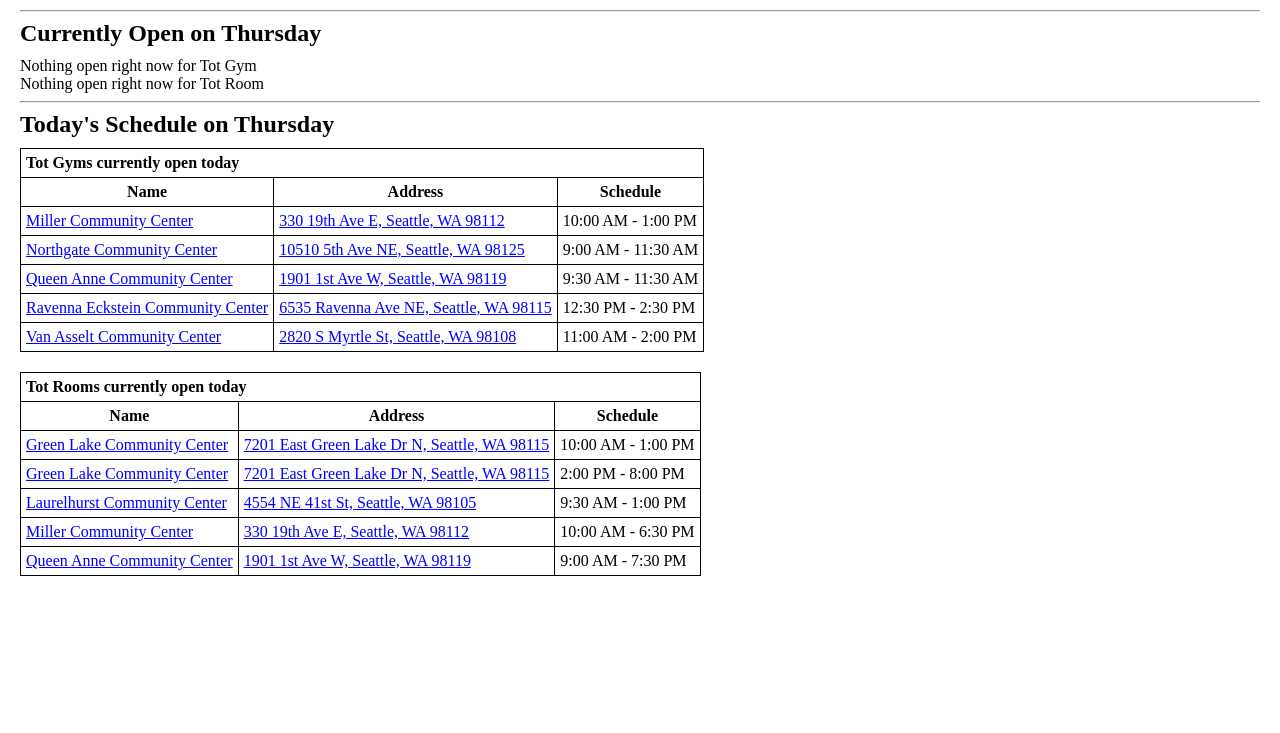
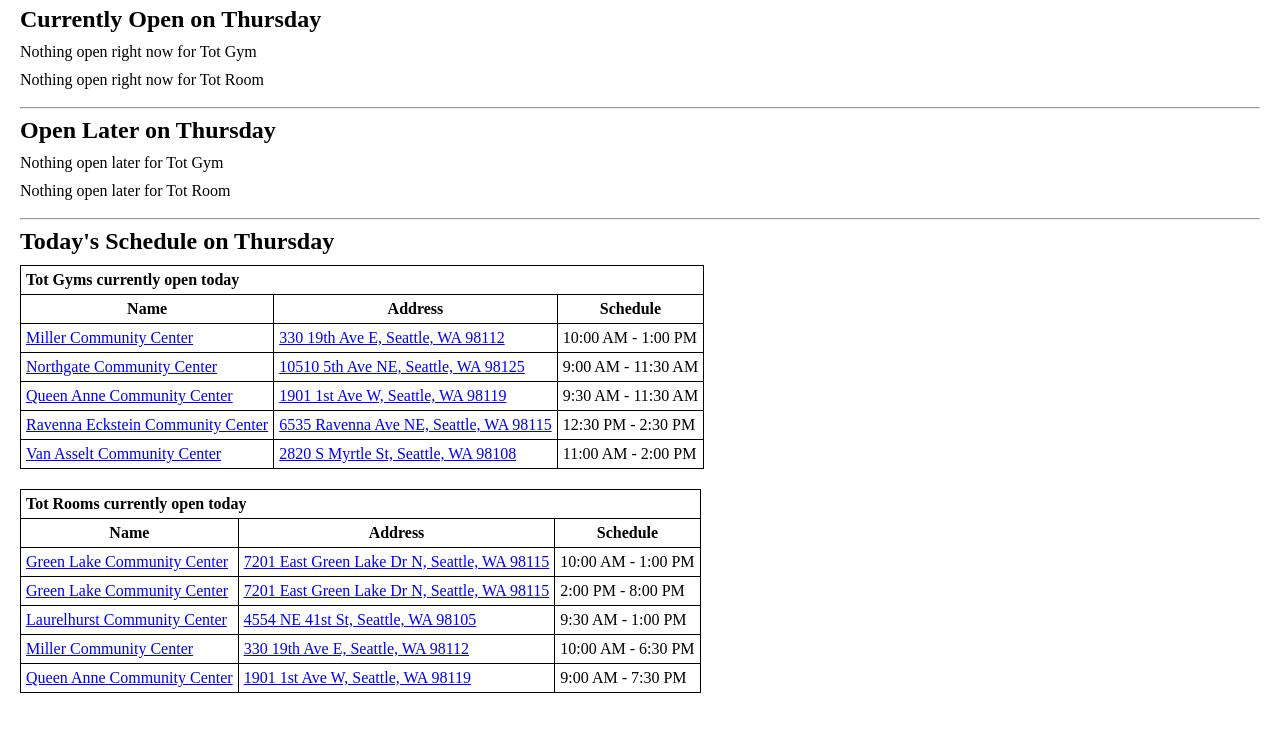
Before and after one commit to Knifin/seattle-community-centers, a website built with Vite: page index.html in a window 1280 px wide. Shown: the part 97-830 px from the top of the page. Before the commit the page ends 800 px from the top, so only its background shows below. Built offline with nearby package versions, Linux system fonts and the light colour scheme.

Commit message:
Added in open left and adjusted CSS.

```diff
--- a/index.html
+++ b/index.html
@@ -12,11 +12,15 @@
       <a href="https://www.seattle.gov/parks/learning-and-childcare/toddler-indoor-play-areas">Indoor Tot Gyms & Tot Rooms - Full Schedule</a>
     </p>
     <hr>
-    <h2 id="currently-open"></h2>
+    <h2 id="open-now"></h2>
     <div id="gym-schedule-now"></div>
     <div id="tot-room-schedule-now"></div>
     <hr>
-    <h2 id="todays-schedule"></h2>
+    <h2 id="open-later"></h2>
+    <div id="gym-schedule-later"></div>
+    <div id="tot-room-schedule-later"></div>
+    <hr>
+    <h2 id="open-today"></h2>
     <div id="gym-schedule-today"></div>
     <div id="tot-room-schedule-today"></div>
     <script type="module" src="/src/main.ts"></script>
--- a/src/Objects/Schedule.ts
+++ b/src/Objects/Schedule.ts
@@ -77,6 +77,23 @@ export default class Schedule {
         return `${hours} ${hoursText} and ${minutes} ${minutesText}`;
     }
 
+    public getTimeUntilOpen(): string {
+        const now: Date = new Date();
+        const diff: number = this._openTime.getTime() - now.getTime();
+
+        const hours: number = Math.floor((diff % (1000 * 60 * 60 * 24)) / (1000 * 60 * 60));
+        const minutes: number = Math.floor((diff % (1000 * 60 * 60)) / (1000 * 60));
+
+        const hoursText: string = hours == 1 ? 'hour' : 'hours';
+        const minutesText: string = minutes == 1 ? 'minute' : 'minutes';
+
+        if (hours === 0) {
+            return `${minutes} ${minutesText}`;
+        }
+
+        return `${hours} ${hoursText} and ${minutes} ${minutesText}`;
+    }
+
     private getTodayDayName(): string {
         return this._today.toLocaleString('en-US', {weekday: 'long'});
     }
@@ -98,4 +115,14 @@ export default class Schedule {
             this._day === this.getTodayDayName()
         );
     }
+
+    public isOpenLater(): boolean {
+        return (
+            this._startDate <= this._today &&
+            this._endDate >= this._today &&
+            this._openTime >= this._today &&
+            this._closeTime >= this._today &&
+            this._day === this.getTodayDayName()
+        );
+    }
 }
--- a/src/main.ts
+++ b/src/main.ts
@@ -328,7 +328,7 @@ class main {
                     <th>Name</th>
                     <th>Address</th>
                     <th>Schedule</th>
-                    <th>Left to Play</th>
+                    <th>Left to play</th>
                 </tr>
             </thead>
             <tbody>
@@ -358,13 +358,60 @@ class main {
         `;
 
         if (!isOpenCheck) {
-            html = `Nothing open right now for ${type}`;
+            html = `<p>Nothing open right now for ${type}</p>`;
         }
 
         document.querySelector<HTMLDivElement>(divId)!.innerHTML = html;
     }
 
-    public printTodaysSchedule(type: string, title: string, divId: string) {
+    public printOpenLater(type: string, title: string, divId: string) {
+        let html: string = `
+            <table>
+            <thead>
+                <tr>
+                    <td colspan="4"><h3>${title}</h3></td>
+                </tr>
+                <tr>
+                    <th>Name</th>
+                    <th>Address</th>
+                    <th>Schedule</th>
+                    <th>Time until open</th>
+                </tr>
+            </thead>
+            <tbody>
+        `;
+
+        let isOpenCheck: boolean = false;
+        this._cc.forEach(cc => {
+            cc.schedule.forEach(item => {
+                if (item.type === type && item.isOpenLater()) {
+                    html += `
+                        <tr>
+                        <td><a href="${cc.website}" target="_blank">${cc.name}</a></td>
+                        <td><a href="${cc.getDirections()}" target="_blank">${cc.address}</a></td>
+                        <td>${item.getHoursOpen()}</td>
+                        <td>${item.getTimeUntilOpen()}</td>
+                        </tr>
+                    `;
+
+                    isOpenCheck = true;
+                }
+            });
+        });
+
+        html += `
+            </tbody>
+            </table>
+        `;
+
+        if (!isOpenCheck) {
+            html = `<p>Nothing open later for ${type}</p>`;
+        }
+
+        document.querySelector<HTMLDivElement>(divId)!.innerHTML = html;
+    }
+
+    public printOpenToday(type: string, title: string, divId: string) {
         let html: string = `
             <table>
             <thead>
@@ -402,7 +449,7 @@ class main {
         `;
 
         if (!isOpenCheck) {
-            html = `Nothing open today for ${type}`;
+            html = `<p>Nothing open today for ${type}</p>`;
         }
 
         document.querySelector<HTMLDivElement>(divId)!.innerHTML = html;
@@ -414,8 +461,8 @@ class main {
     }
 
     public printSchedules(): void {
-        app.printTodaysSchedule('Tot Gym', `Tot Gyms currently open today`,'#gym-schedule-today');
-        app.printTodaysSchedule('Tot Room', `Tot Rooms currently open today`,'#tot-room-schedule-today');
+        app.printOpenToday('Tot Gym', `Tot Gyms currently open today`,'#gym-schedule-today');
+        app.printOpenToday('Tot Room', `Tot Rooms currently open today`,'#tot-room-schedule-today');
     }
 
     public printCurrentSchedule(): void {
@@ -423,15 +470,22 @@ class main {
         app.printOpenNow('Tot Room', `Tot Rooms open today`,'#tot-room-schedule-now');
     }
 
+    public printScheduleLater(): void {
+        app.printOpenLater('Tot Gym', `Tot Gyms open later`,'#gym-schedule-later');
+        app.printOpenLater('Tot Room', `Tot Rooms open later`,'#tot-room-schedule-later');
+    }
+
     public printHeaders(): void {
-        document.querySelector<HTMLHeadingElement>('#currently-open')!.innerHTML = `Currently Open on ${this.getWeekDay()}`;
-        document.querySelector<HTMLHeadingElement>('#todays-schedule')!.innerHTML = `Today's Schedule on ${this.getWeekDay()}`;
+        document.querySelector<HTMLHeadingElement>('#open-now')!.innerHTML = `Currently Open on ${this.getWeekDay()}`;
+        document.querySelector<HTMLHeadingElement>('#open-later')!.innerHTML = `Open Later on ${this.getWeekDay()}`;
+        document.querySelector<HTMLHeadingElement>('#open-today')!.innerHTML = `Today's Schedule on ${this.getWeekDay()}`;
     }
 }
 
 const app: main = new main();
 app.printHeaders();
 app.printSchedules();
+app.printScheduleLater();
 app.printCurrentSchedule();
 
 const now: Date = new Date();
@@ -439,6 +493,7 @@ const millisecondsUntilNextMinute: number = (60 - now.getSeconds()) * 1000 - now
 setTimeout(() => {
     setInterval(() => {
         app.printHeaders();
+        app.printScheduleLater();
         app.printCurrentSchedule();
     }, 60000);
 }, millisecondsUntilNextMinute);
--- a/src/style.css
+++ b/src/style.css
@@ -36,3 +36,8 @@ h3 {
   margin: 0;
   font-size: 12pt;
 }
+
+p {
+  margin: 0;
+  padding: 0 0 10px 0;
+}
```
